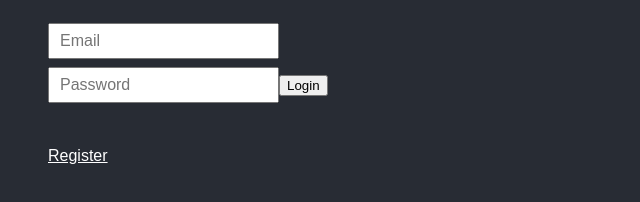
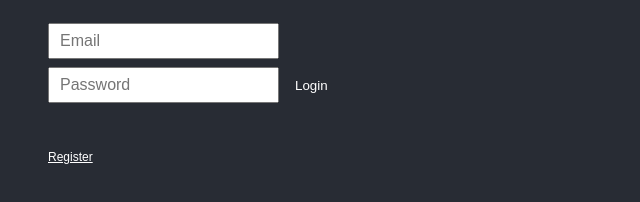
Before and after one commit to nicktohzyu/tdlv6_front, a React (Create React App) app: page / in a window 1280 px wide. Shown: the part 148-350 px from the top of the page, without its empty margins (0-640 px from the left). Built offline with nearby package versions, Linux system fonts and the light colour scheme; no server answers.

Commit message:
small styling changes

```diff
--- a/src/ShowEntry.js
+++ b/src/ShowEntry.js
@@ -303,7 +303,7 @@ export default class ShowEntry extends Component {
           {this.state.tagCreatedMessage}
         </div>
         <br></br>
-        <Link to="/dashboard">Back to the dashboard</Link>
+        <Link to="/dashboard">Cancel, go back to the dashboard</Link>
       </div>
     );
   }
--- a/src/index.scss
+++ b/src/index.scss
@@ -8,6 +8,7 @@ body {
 }
 
 a {
+  font-size: 12px;
   color: white;
 }
 a:hover {
@@ -71,3 +72,11 @@ input {
   color: #fff !important;
   background-color: #3f51b5 !important;
 }
+
+button{border:none;display:inline-block;padding:8px 16px;vertical-align:middle;overflow:hidden;text-decoration:none;color:inherit;background-color:inherit;text-align:center;cursor:pointer;white-space:nowrap}
+button:hover{color:#000;background-color:#ccc}
+
+textarea {
+  width: 400px;
+  height: 150px;
+}
```
Also changed, not shown: src/NewEntry.js (indentation only).
